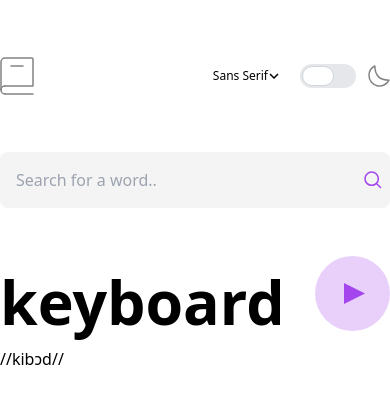
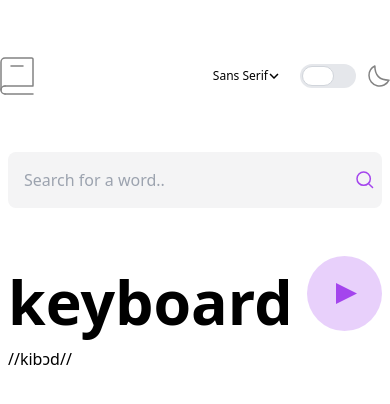
Before and after one commit to KingsleyAmankwah/dictionary-app, an Angular app: page / in a window 390 px wide. Shown: the top 404 px of the page. Built offline with nearby package versions, Linux system fonts and the light colour scheme.

Commit message:
refactor(app): screen size changed from md to lg

```diff
--- a/src/app/app.component.html
+++ b/src/app/app.component.html
@@ -1,5 +1,5 @@
 <app-navbar />
-<div class="mx-auto flex flex-col max-w-[768px]">
+<div class="lg:mx-auto flex flex-col mx-2 lg:max-w-[768px]">
   <app-search-bar />
   <app-content />
 </div>
```
